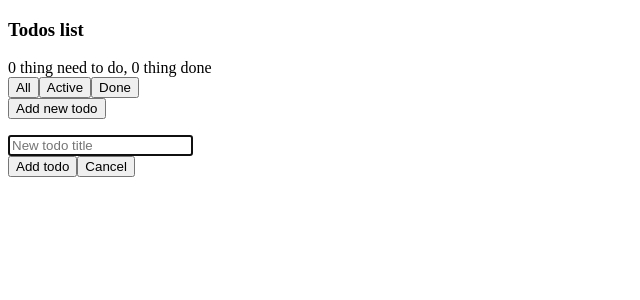
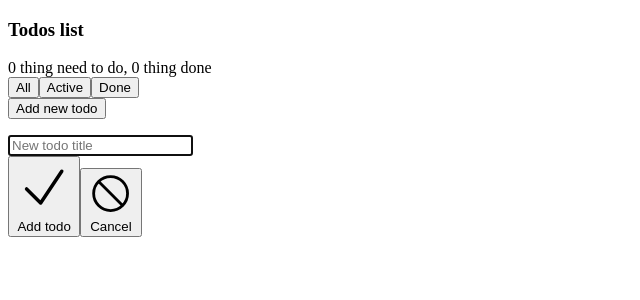
Before and after one commit to doosterhere/vue3-todo-app, a Vue app: page / in a window 1280 px wide. Both pictures are taken after a click on the button "Add new todo". Shown: the top 300 px of the page, without its empty margins (0-640 px from the left). Built offline with nearby package versions, Linux system fonts and the light colour scheme; no server answers.

Commit message:
Changing the FormAddTodo component
The Fontawesome icons have been changed to SVG.

```diff
--- a/src/components/FormAddTodo.vue
+++ b/src/components/FormAddTodo.vue
@@ -49,11 +49,18 @@ export default defineComponent({
     />
     <div class="flex gap-6">
       <BaseButton @click="addTodo" class="flex-shrink flex-grow flex-auto">
-        <i class="fa-solid fa-check text-done"></i>
+        <svg xmlns="http://www.w3.org/2000/svg" fill="none" viewBox="0 0 24 24" stroke-width="1.5" stroke="currentColor"
+             class="w-8 h-8 text-done">
+          <path stroke-linecap="round" stroke-linejoin="round" d="m4.5 12.75 6 6 9-13.5"/>
+        </svg>
         Add todo
       </BaseButton>
       <BaseButton @click="cancelAddTodo" class="flex-shrink flex-grow flex-auto">
-        <i class="fa-solid fa-ban text-danger"></i>
+        <svg xmlns="http://www.w3.org/2000/svg" fill="none" viewBox="0 0 24 24" stroke-width="1.5" stroke="currentColor"
+             class="w-8 h-8 text-danger">
+          <path stroke-linecap="round" stroke-linejoin="round"
+                d="M18.364 18.364A9 9 0 0 0 5.636 5.636m12.728 12.728A9 9 0 0 1 5.636 5.636m12.728 12.728L5.636 5.636"/>
+        </svg>
         Cancel
       </BaseButton>
     </div>
```
